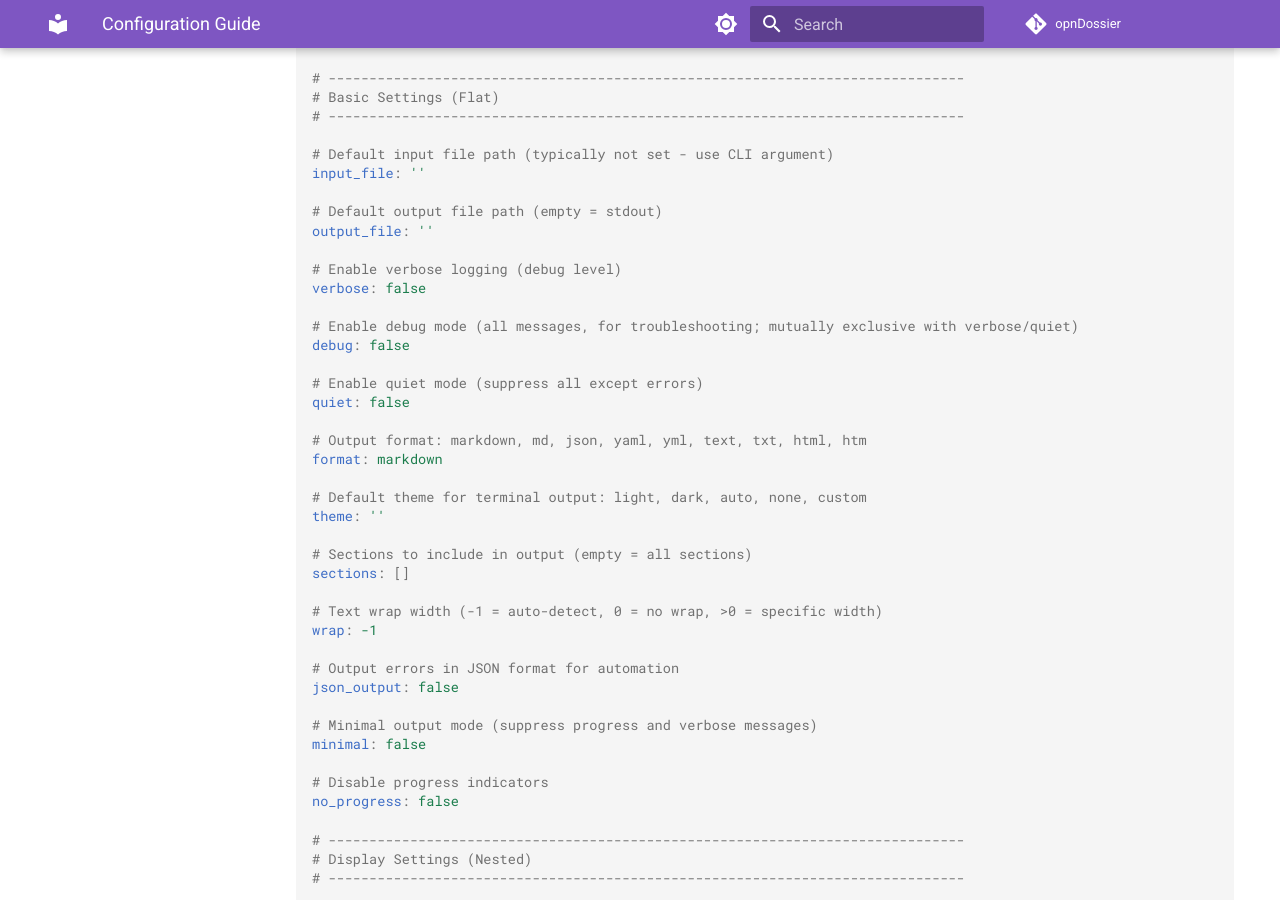
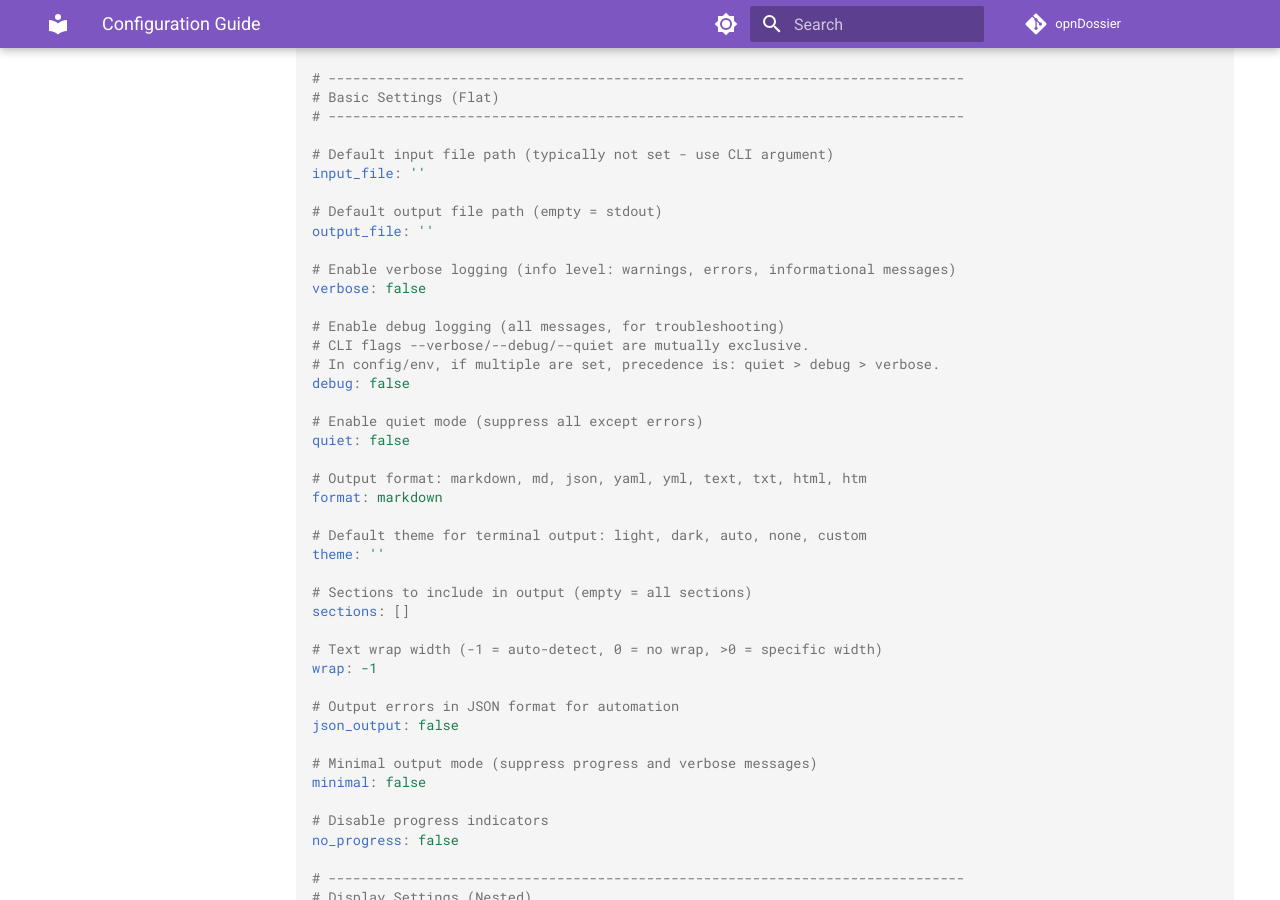
Before and after one commit to EvilBit-Labs/opnDossier, an MkDocs documentation site: the page built from docs/configuration.md, in a window 1280 px wide and 900 px high, scrolled down 2422 px. Built offline with MkDocs 1.6.1 and Material for MkDocs 9.7.7, drawn with Linux system fonts in a browser that asks for light colours; comment, search, counter and statistics services are not loaded; the version menu is left out; some of the changed text lies outside the part shown.

Commit message:
docs: address PR #552 review feedback
- Fix import path in CONTRIBUTING.md test example: use pkg/model (alias common)
- Reorder imports to stdlib -> third-party -> internal convention
- Correct verbose logging description: info level, not debug
- Clarify verbose/debug/quiet precedence (CLI mutex, config/env: quiet > debug > verbose)
- Add --debug flag to Global Flags table in docs/configuration.md
- Add debug option row and mention --debug in user-guide narrative

Signed-off-by: UncleSp1d3r <unclesp1d3r@evilbitlabs.io>

```diff
--- a/docs/configuration.md
+++ b/docs/configuration.md
@@ -99,10 +99,12 @@
 # Default output file path (empty = stdout)
 output_file: ''
 
-# Enable verbose logging (debug level)
+# Enable verbose logging (info level: warnings, errors, informational messages)
 verbose: false
 
-# Enable debug mode (all messages, for troubleshooting; mutually exclusive with verbose/quiet)
+# Enable debug logging (all messages, for troubleshooting)
+# CLI flags --verbose/--debug/--quiet are mutually exclusive.
+# In config/env, if multiple are set, precedence is: quiet > debug > verbose.
 debug: false
 
 # Enable quiet mode (suppress all except errors)
@@ -262,8 +264,11 @@
 | Flag        | Short | Description                                           |
 | ----------- | ----- | ----------------------------------------------------- |
 | `--config`  |       | Configuration file path (default: ~/.opnDossier.yaml) |
-| `--verbose` | `-v`  | Enable verbose/debug output                           |
+| `--verbose` | `-v`  | Enable verbose (info-level) logging                   |
+| `--debug`   |       | Enable debug-level logging (all messages)             |
 | `--quiet`   | `-q`  | Suppress all output except errors                     |
+
+`--verbose`, `--debug`, and `--quiet` are mutually exclusive at the CLI. In the config file or environment variables, if more than one is set, precedence is `quiet > debug > verbose`.
 
 ### Command-Specific Flags
 
@@ -311,7 +316,7 @@
 | ------------- | -------- | ---------- | ------------------------------- | --------------------------------- |
 | `input_file`  | string   | ""         | Any valid file path             | Default input file path           |
 | `output_file` | string   | ""         | Any valid file path             | Default output file path          |
-| `verbose`     | boolean  | false      | true, false                     | Enable debug-level logging        |
+| `verbose`     | boolean  | false      | true, false                     | Enable info-level logging         |
 | `debug`       | boolean  | false      | true, false                     | Enable debug mode (troubleshoot)  |
 | `quiet`       | boolean  | false      | true, false                     | Suppress non-error output         |
 | `format`      | string   | "markdown" | markdown, md, json, yaml, yml   | Output format                     |
```
Also changed, not shown: CONTRIBUTING.md (+3 -2 lines), docs/user-guide/configuration.md (+6 -6 lines).
